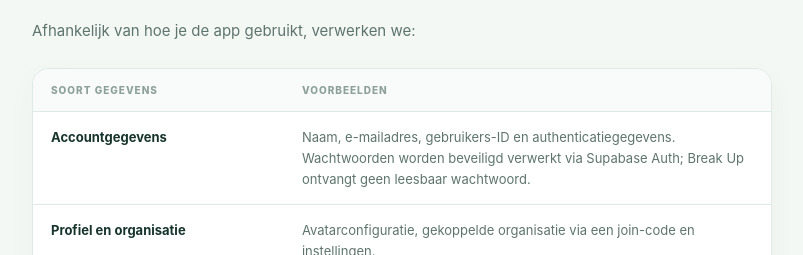
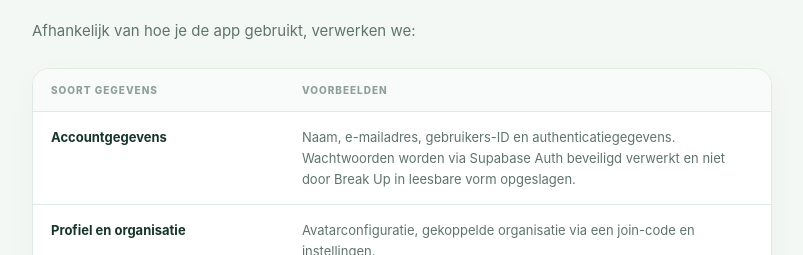
Before and after one commit to Arieauto/break-up-privacy, a plain HTML site: page index.html in a window 1280 px wide. Shown: the part 922-1177 px from the top of the page, without its empty margins (384-1187 px from the left). Drawn offline with Linux system fonts and the light colour scheme.

Commit message:
Verduidelijk wachtwoordverwerking

```diff
--- a/index.html
+++ b/index.html
@@ -226,7 +226,7 @@
             <table>
               <thead><tr><th>Soort gegevens</th><th>Voorbeelden</th></tr></thead>
               <tbody>
-                <tr><td>Accountgegevens</td><td>Naam, e-mailadres, gebruikers-ID en authenticatiegegevens. Wachtwoorden worden beveiligd verwerkt via Supabase Auth; Break Up ontvangt geen leesbaar wachtwoord.</td></tr>
+                <tr><td>Accountgegevens</td><td>Naam, e-mailadres, gebruikers-ID en authenticatiegegevens. Wachtwoorden worden via Supabase Auth beveiligd verwerkt en niet door Break Up in leesbare vorm opgeslagen.</td></tr>
                 <tr><td>Profiel en organisatie</td><td>Avatarconfiguratie, gekoppelde organisatie via een join-code en instellingen.</td></tr>
                 <tr><td>Oefening en voortgang</td><td>Oefening, moeilijkheid, datum, tijd, duur, herhalingen, nauwkeurigheid, afgeleide sensorscore, Fits, level, streaks en badges.</td></tr>
                 <tr><td>Klassement</td><td>Naam, avatar, level en maandelijkse score binnen je organisatie.</td></tr>
```
